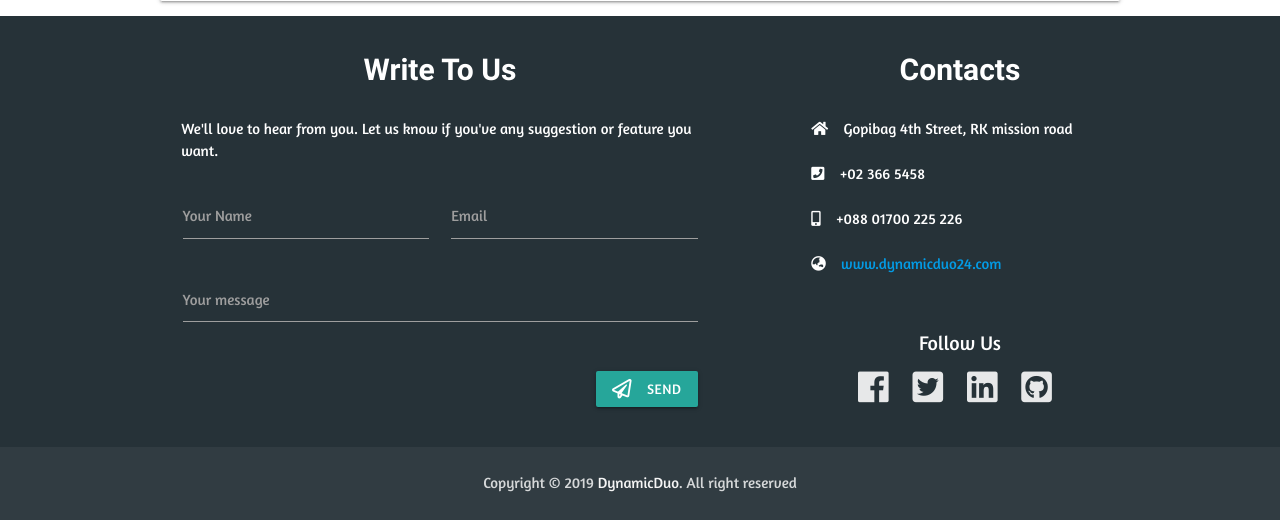
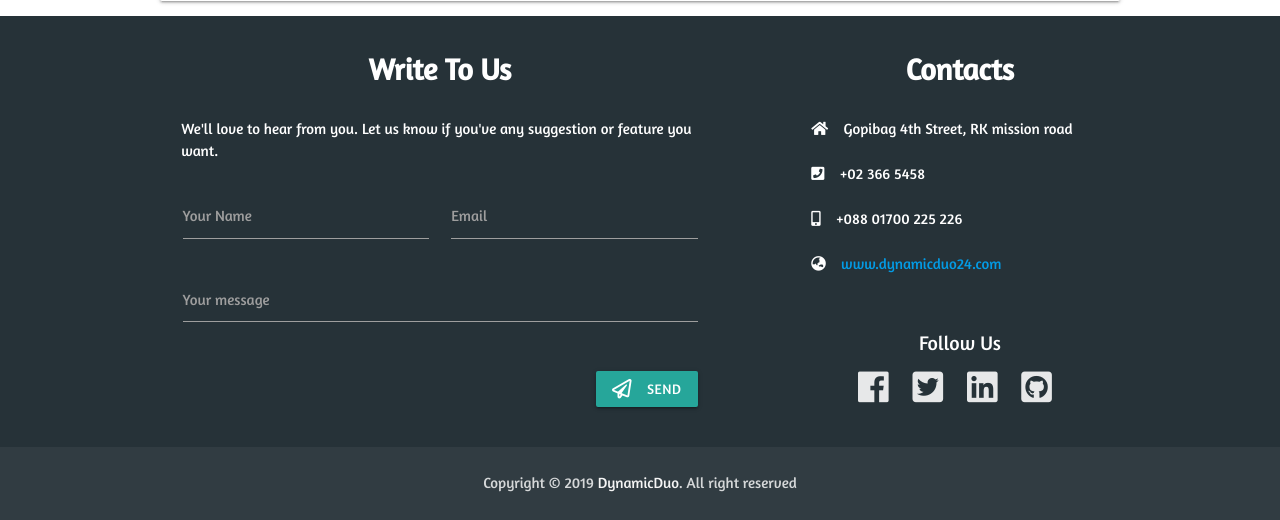
Before and after one commit to imran110219/Book_Review_App, a Django app: page /books/ in a window 1280 px wide. Shown: the part 905-1425 px from the top of the page. Run offline with Django 3.2, Linux system fonts and the light colour scheme; data that the repository does not hold is empty; some libraries are stand-ins or nearby versions; some web fonts are replaced.

Commit message:
Style update

```diff
--- a/templates/shared/footer.html
+++ b/templates/shared/footer.html
@@ -1,7 +1,7 @@
 <div class="container">
     <div class="row">
         <div class="col s12 m7 l7">
-            <h5 class="center bold fs-30">Write To Us</h5>
+            <h5 class="center bold fs-30 amaranth">Write To Us</h5>
             <br>
             <p class="amaranth mt0 pl10">We'll love to hear from you. Let us know if you've any suggestion or feature
                 you want.</p>
@@ -32,7 +32,7 @@
             </form>
         </div>
         <div class="col s12 m4 offset-m1 l4 offset-l1">
-            <h5 class="center bold fs-30">Contacts</h5>
+            <h5 class="center bold fs-30 amaranth">Contacts</h5>
             <br>
             <div class="contacts-info">
                 <span class="pt10 pb10"><i class="fas fa-home"></i>&emsp;<b class="regular amaranth">Gopibag 4th Street,
--- a/templates/shared/navigation.html
+++ b/templates/shared/navigation.html
@@ -23,10 +23,10 @@
                 <li class="">
                     <a class="" href="{% url 'publications:publication' %}" data-location="publications">Publications</a>
                 </li>
-                {% if not request.user.is_authenticated %}
+                {% if request.user.is_authenticated %}
+                <li><a class="dropdown-trigger" href="#" data-target="UserDropdown">{{ user.username }}<i class="material-icons right fas fa-angle-down"></i></a></li>
+                {% else %}
                 <li><a href="#AuthenticationModal" class="modal-trigger">Login</a></li>
-                {% else %}
-                <li><a class="dropdown-trigger" href="#" data-target="UserDropdown">{{ user.username }}<i class="material-icons right fas fa-angle-down"></i></a></li>
                 {% endif %}
             </ul>
         </div><!-- /.container-fluid -->
```
